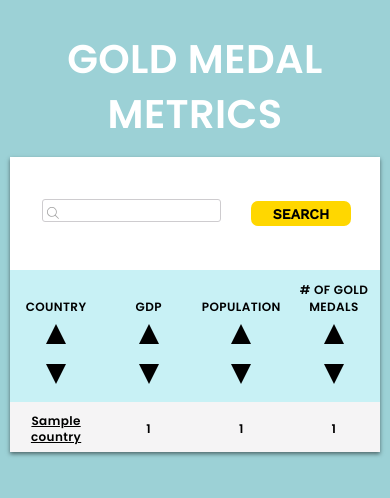
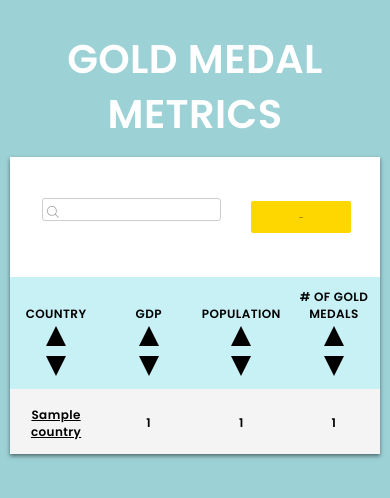
Before and after one commit to briantacderan/gold-medal-flask, a Flask app: page / in a window 390 px wide. Shown: the part 161-659 px from the top of the page. Run offline with Flask 2, Linux system fonts and the light colour scheme; tables that the repository leaves empty hold one stand-in row (values such as "Sample post").

Commit message:
Adjust more css

```diff
--- a/static/stylesheets/style.css
+++ b/static/stylesheets/style.css
@@ -199,10 +199,10 @@ h2#hidden.subheader:hover {
 
   #country-search-button {
     width: 100px;
-    height: 25px;
-    border-radius: 7px;
+    height: 32px;
+    border-radius: 2px;
     line-height: 1;
-    font-size: 14px;
+    font-size: 1px;
     font-weight: 900;
     margin: 12px;
     color: black;
@@ -222,7 +222,7 @@ h2#hidden.subheader:hover {
 
   img.sort {
     width: 20px;
-    margin: 8px 20px;
+    margin: 3px 20px;
   }
 
   #container {
@@ -233,7 +233,7 @@ h2#hidden.subheader:hover {
   }
 
   tr {
-    height: 50px;
+    height: 65px;
   }
 
   th, .table-descriptor {
```
